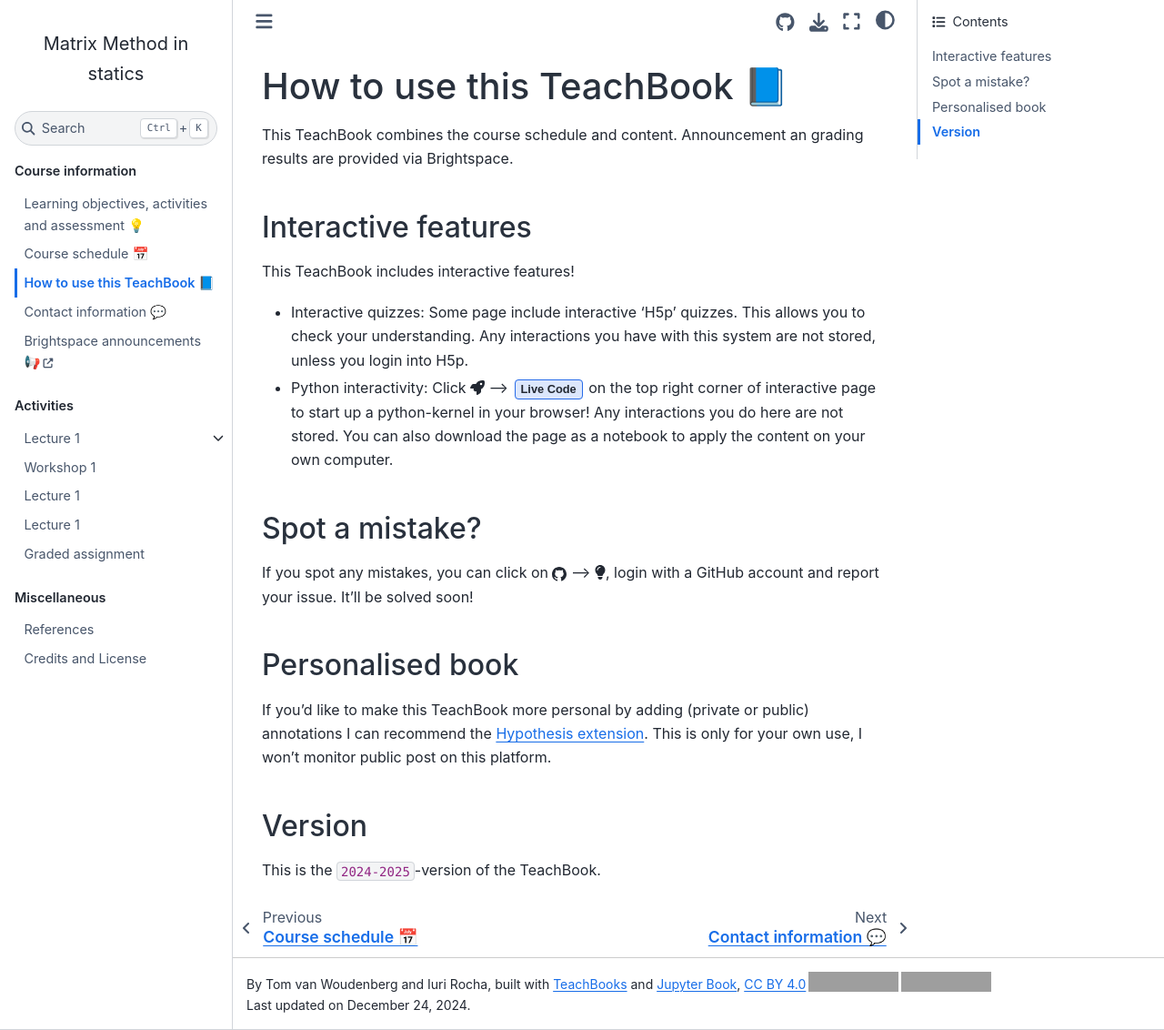
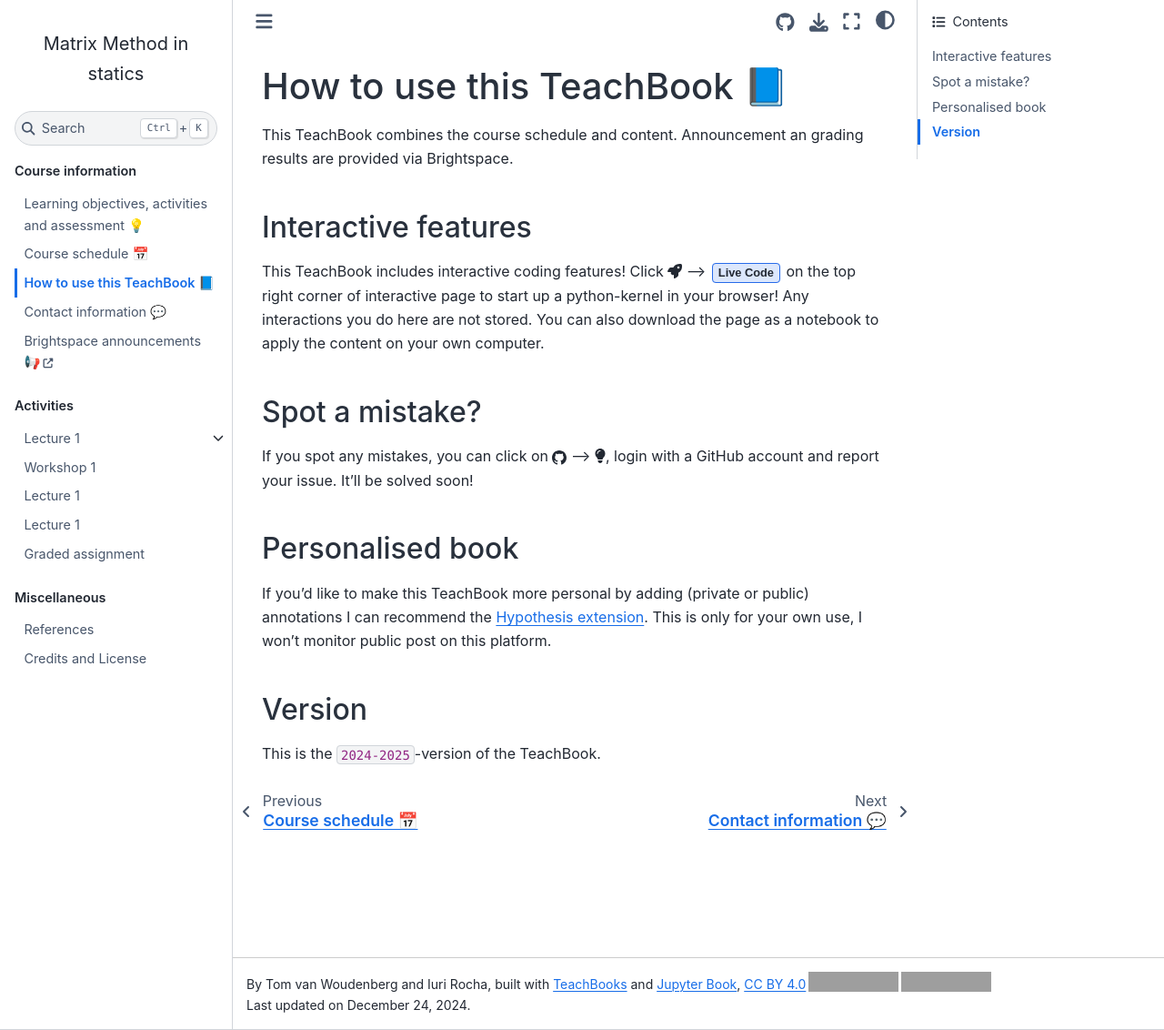
Before and after one commit to sophietenhoor/book, a Jupyter Book: the page built from book/instructions.md, in a window 1280 px wide and 1132 px high. Shown: the whole window at 91% size. Built offline with Jupyter Book 1.0.4 settings and Sphinx 7.4.7 and the Sphinx Book theme 1.1.4, drawn with Linux system fonts in a browser that asks for light colours; pages that are not in the unit, such as notebooks, are missing from menus; comment, search, counter and statistics services are not loaded; grey boxes are pictures that could not be loaded.

Commit message:
removed h5p comment

```diff
--- a/book/instructions.md
+++ b/book/instructions.md
@@ -3,9 +3,7 @@
 This TeachBook combines the course schedule and content. Announcement an grading results are provided via Brightspace.
 
 ## Interactive features
-This TeachBook includes interactive features!
-- Interactive quizzes: Some page include interactive 'H5p' quizzes. This allows you to check your understanding. Any interactions you have with this system are not stored, unless you login into H5p.
-- Python interactivity: Click {fa}`rocket` --> {guilabel}`Live Code` on the top right corner of interactive page to start up a python-kernel in your browser! Any interactions you do here are not stored. You can also download the page as a notebook to apply the content on your own computer.
+This TeachBook includes interactive coding features! Click {fa}`rocket` --> {guilabel}`Live Code` on the top right corner of interactive page to start up a python-kernel in your browser! Any interactions you do here are not stored. You can also download the page as a notebook to apply the content on your own computer.
 
 ## Spot a mistake?
 If you spot any mistakes, you can click on {octicon}`mark-github;1em` --> {fa}`lightbulb`, login with a GitHub account and report your issue. It'll be solved soon!
```
